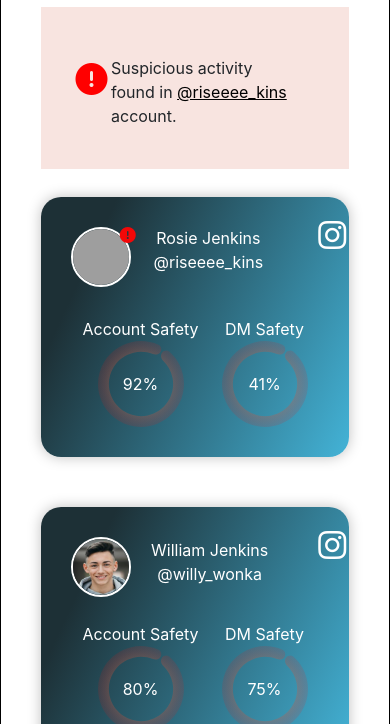
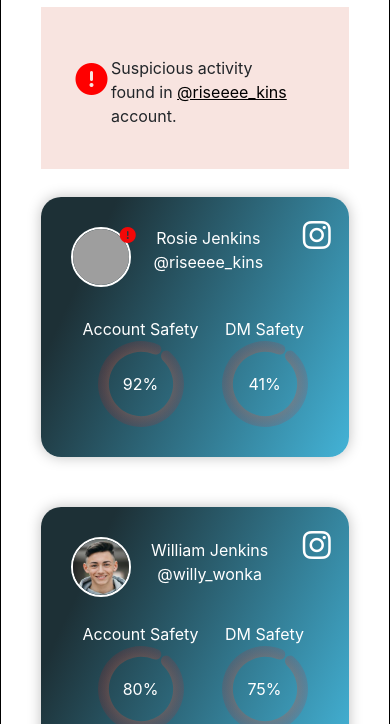
Before and after one commit to domoniquecodes/BIT-Buildathon, a plain HTML site: page index.html in a window 390 px wide. Shown: the part 120-844 px from the top of the page. Drawn offline with nearby package versions, Linux system fonts and the light colour scheme; grey boxes are pictures that could not be loaded.

Commit message:
added media inquiry for instagram icon

```diff
--- a/styles.css
+++ b/styles.css
@@ -179,3 +179,11 @@ border {
   font-weight: 400px;
   font-size: 12px;
 }
+
+@media (max-width: 430px) {
+  .instagram-icon {
+    position: absolute;
+    bottom: 85%;
+    left: 85%;
+  }
+}
```
